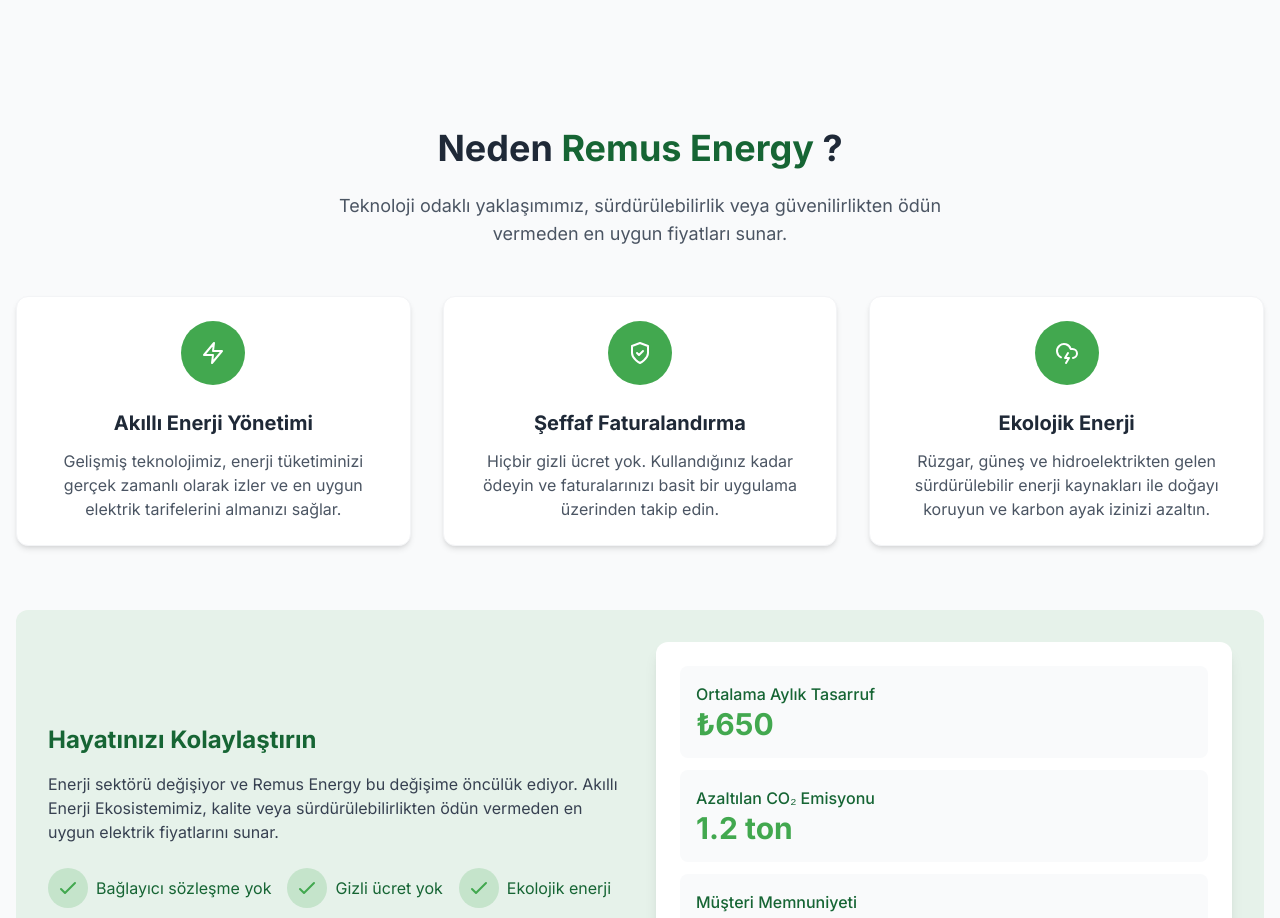
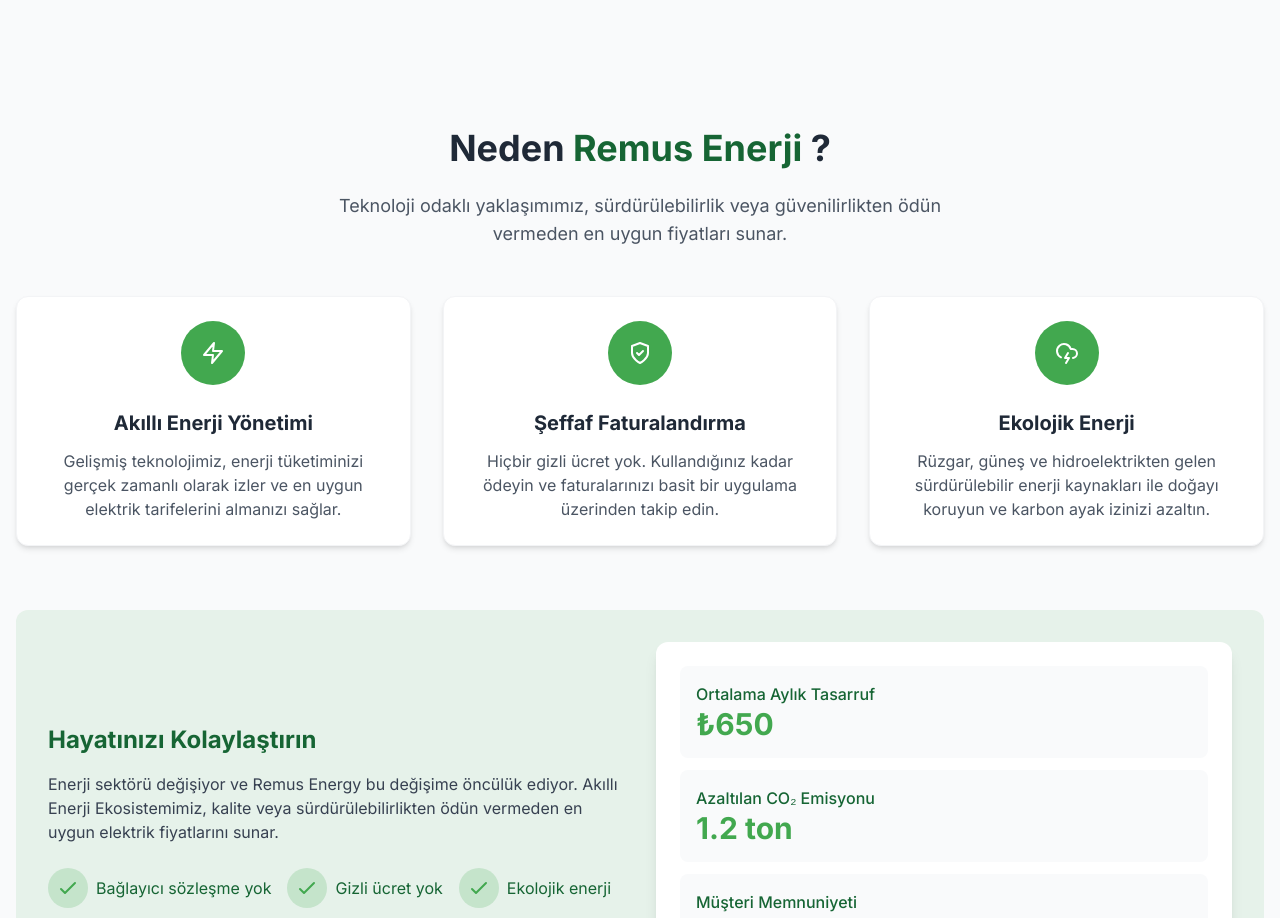
Before and after one commit to maergur/remus-enerji-landing, a React (Vite) app: page / in a window 1280 px wide. Shown: the part 1020-1938 px from the top of the page. Built offline with nearby package versions, Linux system fonts and the light colour scheme.

Commit message:
typo fix

```diff
--- a/src/components/FeaturesSection.tsx
+++ b/src/components/FeaturesSection.tsx
@@ -29,7 +29,7 @@ const FeaturesSection = () => {
     <section id="features" className="py-20 bg-gray-50">
       <div className="container mx-auto px-4">
         <h2 className="section-title text-center">
-          Neden <span className="text-deep-blue">Remus Energy</span> ?
+          Neden <span className="text-deep-blue">Remus Enerji</span> ?
         </h2>
         <p className="section-subtitle text-center">
           Teknoloji odaklı yaklaşımımız, sürdürülebilirlik veya güvenilirlikten ödün vermeden en uygun fiyatları sunar.
```
